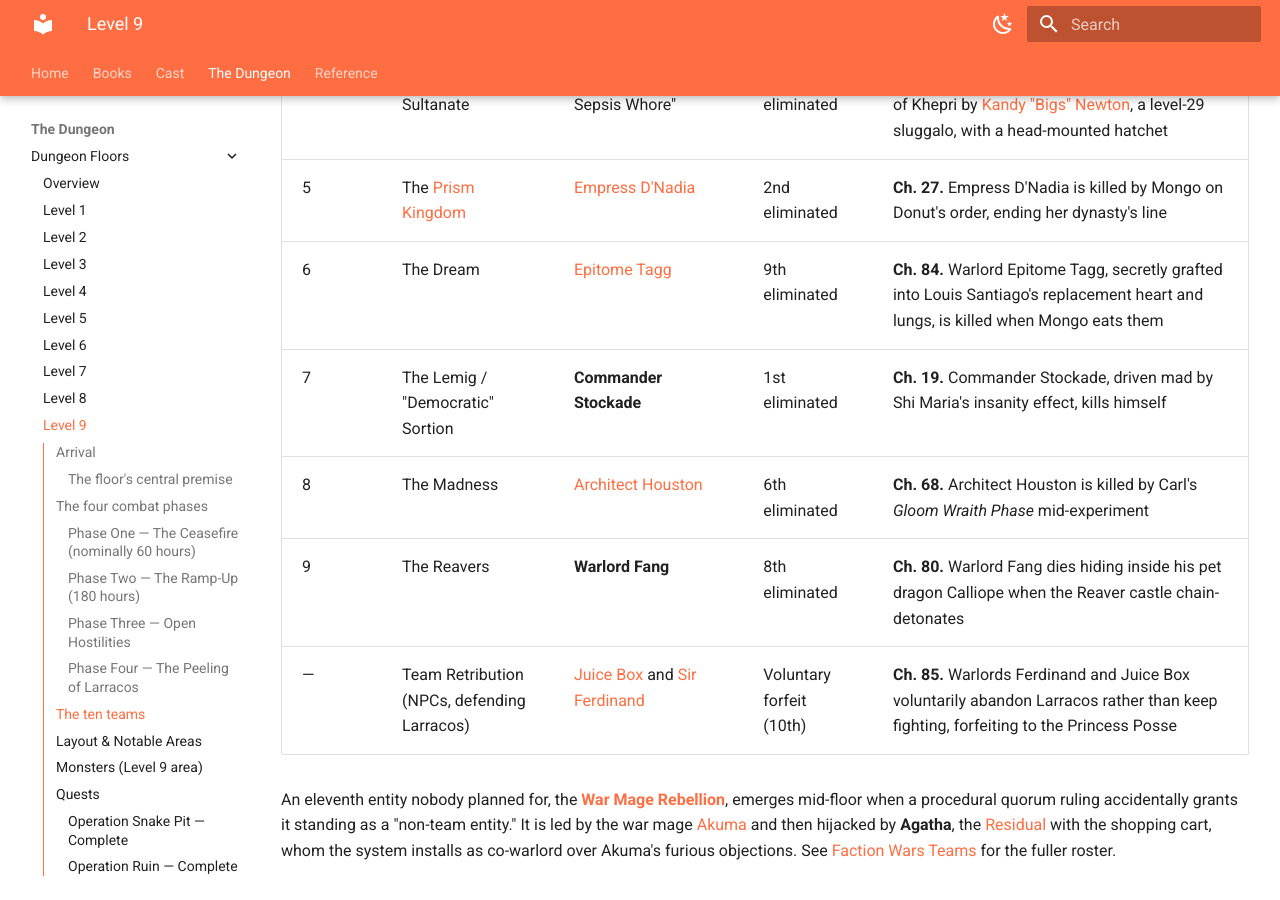
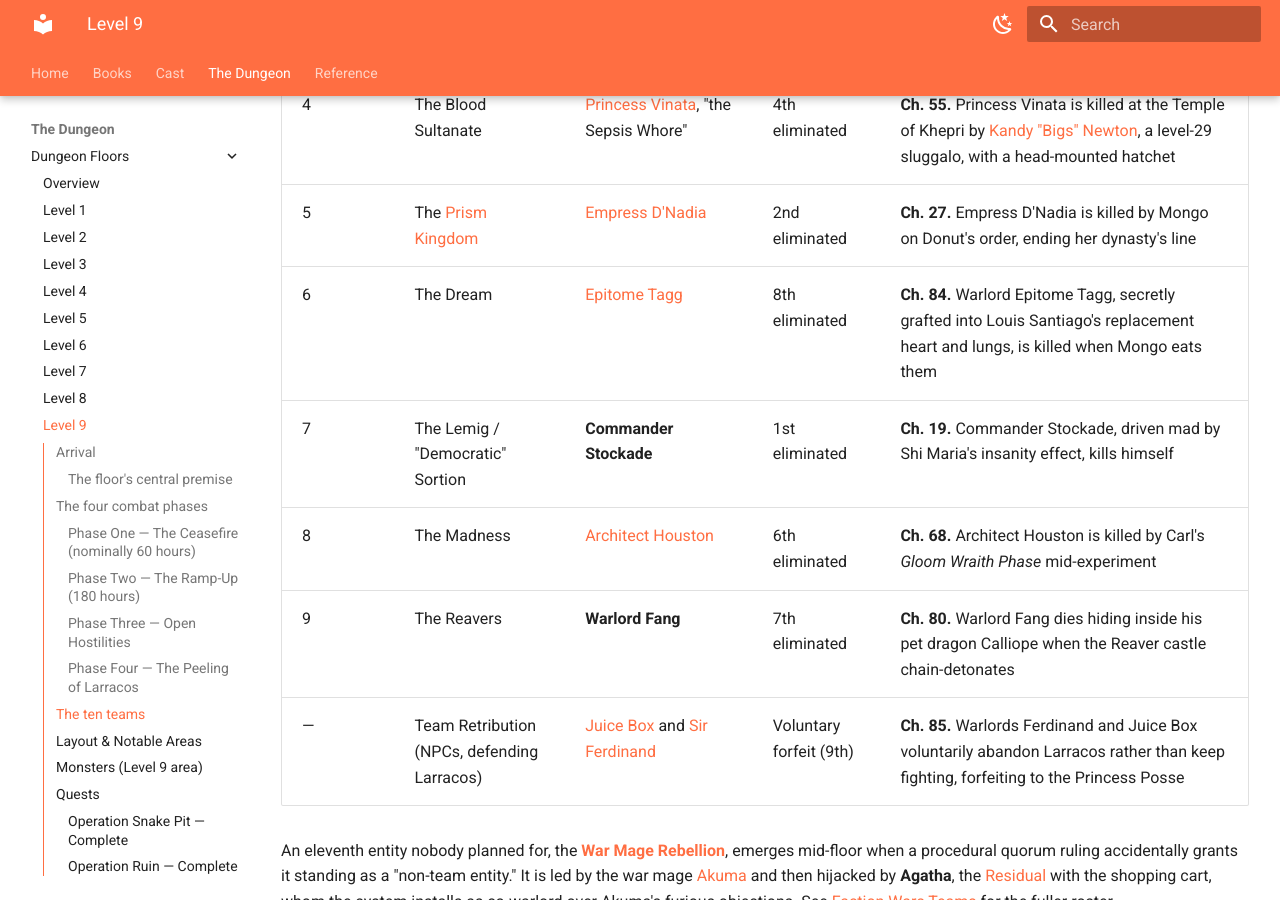
Before and after one commit to cdkolb/dcc-compendium, an MkDocs documentation site: the page built from docs/floors/level-09.md, in a window 1280 px wide and 900 px high, scrolled down 3488 px. Built offline with MkDocs 1.6.1 and Material for MkDocs 9.7.7, drawn with Linux system fonts in a browser that asks for light colours; some of the changed text lies outside the part shown.

Commit message:
Rename Spot to Starting Territory and fix elimination-order numbering
Spot 1-9 was each team's starting territory on the Plains of Larracos,
not elimination order, so renamed for clarity. Also fixed the ordinal
sequence in the Fate column: the War Mage Rebellion's Ch.78 elimination
(not one of these ten teams) was being counted, skipping 7th and giving
the winning team's row a bogus 10th.

```diff
--- a/docs/floors/level-09.md
+++ b/docs/floors/level-09.md
@@ -139,18 +139,18 @@ hands.
 
 ## The ten teams
 
-| Spot | Team | Warlord(s) | Fate | How eliminated |
+| Starting Territory | Team | Warlord(s) | Fate | How eliminated |
 |---|---|---|---|---|
 | 1 | The Bone Clan / Skull Empire | Crown Prince, later **King Stalwart**; **King Rust** joins as war chief | 5th eliminated | **Ch. 61–62.** King Stalwart is torn apart by his own war mages after ejecting them from his army; with no eligible claimant on the kill, the system awards the Bone Clan's remaining assets to Team Retribution instead |
 | 2 | The Operatic Collective | **Hortense Leadership Unit** | 3rd eliminated | **Ch. 35.** Volteeg detonates a suicide tank, killing the Hortense Leadership Unit along with roughly 10,000 Bloc soldiers |
 | 3 | The Princess Posse | [Carl](../characters/carl.md) and [Princess Donut](../characters/princess-donut.md) | **Winner** | — |
 | 4 | The Blood Sultanate | [Princess Vinata](../characters/princess-vinata.md), "the Sepsis Whore" | 4th eliminated | **Ch. 55.** Princess Vinata is killed at the Temple of Khepri by [Kandy "Bigs" Newton](../characters/kandy-bigs-newton.md), a level-29 sluggalo, with a head-mounted hatchet |
 | 5 | The [Prism Kingdom](../factions/prism-kingdom.md) | [Empress D'Nadia](../characters/princess-dnadia.md) | 2nd eliminated | **Ch. 27.** Empress D'Nadia is killed by Mongo on Donut's order, ending her dynasty's line |
-| 6 | The Dream | [Epitome Tagg](../characters/epitome-tagg.md) | 9th eliminated | **Ch. 84.** Warlord Epitome Tagg, secretly grafted into Louis Santiago's replacement heart and lungs, is killed when Mongo eats them |
+| 6 | The Dream | [Epitome Tagg](../characters/epitome-tagg.md) | 8th eliminated | **Ch. 84.** Warlord Epitome Tagg, secretly grafted into Louis Santiago's replacement heart and lungs, is killed when Mongo eats them |
 | 7 | The Lemig / "Democratic" Sortion | **Commander Stockade** | 1st eliminated | **Ch. 19.** Commander Stockade, driven mad by Shi Maria's insanity effect, kills himself |
 | 8 | The Madness | [Architect Houston](../characters/architect-houston.md) | 6th eliminated | **Ch. 68.** Architect Houston is killed by Carl's *Gloom Wraith Phase* mid-experiment |
-| 9 | The Reavers | **Warlord Fang** | 8th eliminated | **Ch. 80.** Warlord Fang dies hiding inside his pet dragon Calliope when the Reaver castle chain-detonates |
-| — | Team Retribution (NPCs, defending Larracos) | [Juice Box](../characters/juice-box.md) and [Sir Ferdinand](../characters/ferdinand.md) | Voluntary forfeit (10th) | **Ch. 85.** Warlords Ferdinand and Juice Box voluntarily abandon Larracos rather than keep fighting, forfeiting to the Princess Posse |
+| 9 | The Reavers | **Warlord Fang** | 7th eliminated | **Ch. 80.** Warlord Fang dies hiding inside his pet dragon Calliope when the Reaver castle chain-detonates |
+| — | Team Retribution (NPCs, defending Larracos) | [Juice Box](../characters/juice-box.md) and [Sir Ferdinand](../characters/ferdinand.md) | Voluntary forfeit (9th) | **Ch. 85.** Warlords Ferdinand and Juice Box voluntarily abandon Larracos rather than keep fighting, forfeiting to the Princess Posse |
 
 An eleventh entity nobody planned for, the [**War Mage
 Rebellion**](../factions/war-mage-rebellion.md), emerges mid-floor when a procedural quorum ruling
```
